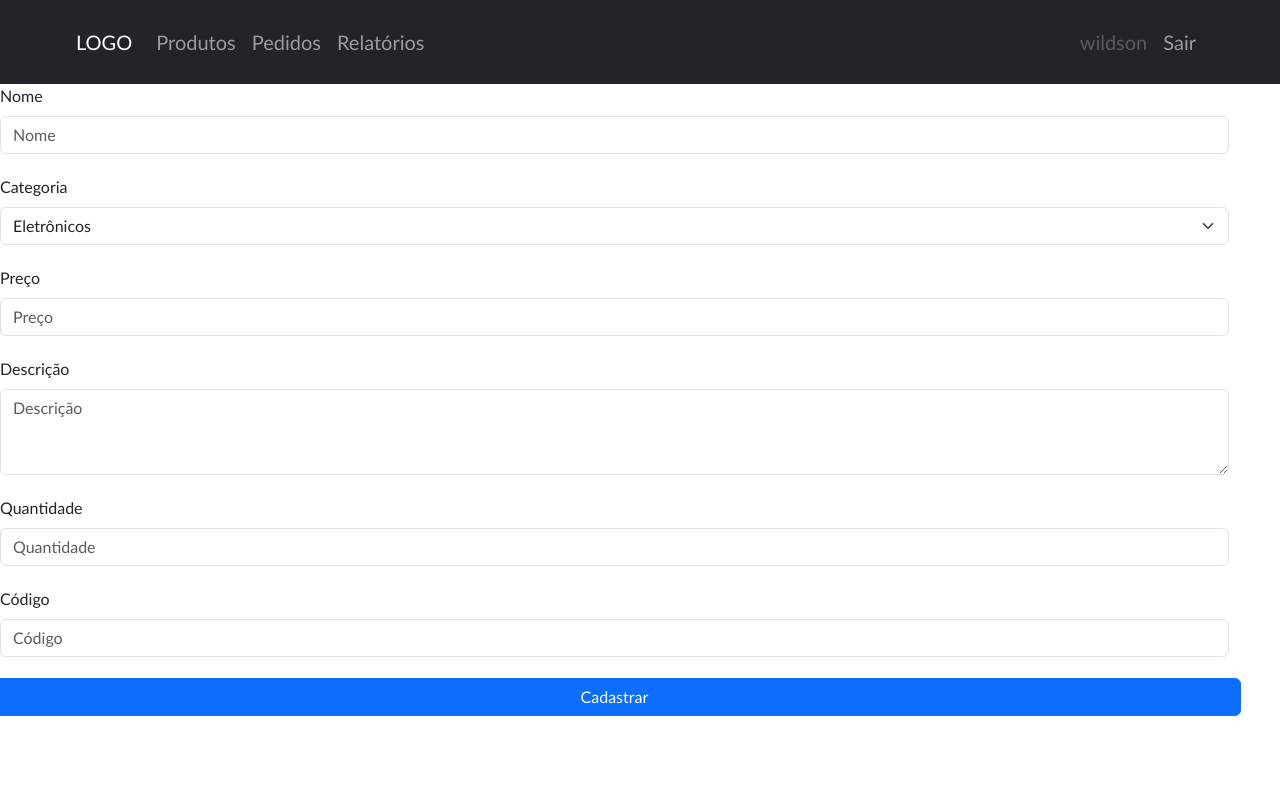
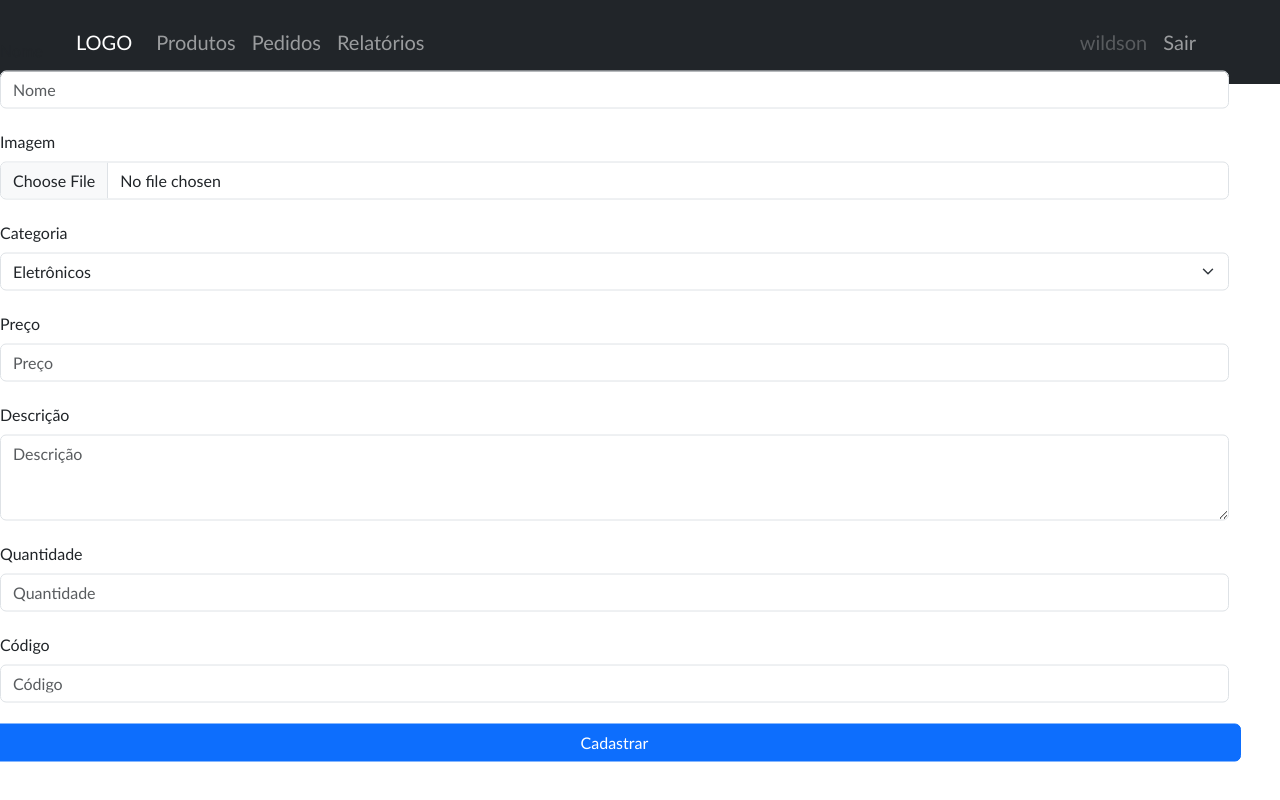
Before and after one commit to bonella/app-products-django, a Django app: page /adicionar-produto/ in a window 1280 px wide. Run offline with Django 4.2, Linux system fonts and the light colour scheme; a user stored in the database is signed in; data comes from the database, SQL or seed files in the repository; both versions use the stored data as it was after the commit.

Commit message:
update - insert image product

```diff
--- a/conf/urls.py
+++ b/conf/urls.py
@@ -16,9 +16,11 @@ Including another URLconf
 """
 from django.contrib import admin
 from django.urls import path, include
+from django.conf import settings
+from django.conf.urls.static import static
 
 urlpatterns = [
     path('admin/', admin.site.urls),
     path('', include('estoqueADS.urls')),
     path('accounts/', include('accounts.urls')),
-]
+] + static(settings.MEDIA_URL, document_root=settings.MEDIA_ROOT)
--- a/estoqueADS/models.py
+++ b/estoqueADS/models.py
@@ -10,6 +10,7 @@ class Categoria(models.Model):
 class Produtos(models.Model):
     criador = models.ForeignKey(User, on_delete=models.CASCADE)
     nome = models.CharField(max_length=255)
+    imagem = models.ImageField(blank=True)
     categoria = models.ForeignKey(Categoria, on_delete=models.CASCADE, blank=True)
     preco = models.DecimalField(decimal_places=2, max_digits=9)
     descricao = models.TextField()
@@ -20,3 +21,7 @@ class Produtos(models.Model):
 
     def __str__(self):
         return self.nome
+
+    class Meta:
+        verbose_name = "Produto"
+        verbose_name_plural = "Produtos"
--- a/estoqueADS/templates/pages/adicionar_produto.html
+++ b/estoqueADS/templates/pages/adicionar_produto.html
@@ -52,6 +52,10 @@
                 <input type="text" class="form-control" id="nome" name="nome" placeholder="Nome">
             </div>
             <div class="mb-3">
+                <label for="image" class="form-label">Imagem</label>
+                <input type="file" class="form-control" id="image" name="image" placeholder="Imagem">
+            </div>
+            <div class="mb-3">
                 <label for="categoria" class="form-label">Categoria</label>
                 <select class="form-select" id="categoria" name="categoria">
                     {% for categoria in categorias %}
--- a/estoqueADS/templates/pages/index.html
+++ b/estoqueADS/templates/pages/index.html
@@ -40,6 +40,10 @@
                         </li>
                     </ul>
                 </div>
+                <!-- <form class="form-inline my-2 my-lg-0">
+                    <input class="form-control mr-sm-2" type="search" placeholder="Search" aria-label="Search">
+                    <button class="btn btn-outline-success my-2 my-sm-0" type="submit">Search</button>
+                  </form> -->
             </div>
         </nav>
 
--- a/estoqueADS/templates/pages/produto.html
+++ b/estoqueADS/templates/pages/produto.html
@@ -53,6 +53,11 @@
                     <div class="card border shadow">
                         <div class="card-body">
                             <h1>Produto: {{ detalhe.nome }}</h1>
+                            {% if detalhe.imagem %}
+                            <div class="card" style="width: 30rem;">
+                                <img class="card-img-top" src="{{detalhe.imagem.url}}" alt="Card image cap">
+                            </div>
+                            {% endif %}
                             <h2>{{ detalhe.categoria }}</h2>
                             <h2>{{ detalhe.quantidade }}</h2>
                             <h2>{{ detalhe.codigo }}</h2>
--- a/estoqueADS/views.py
+++ b/estoqueADS/views.py
@@ -14,22 +14,22 @@ def adicionar_produto(request):
 
     if request.method == "POST":
         nome = request.POST['nome']
+        imagem = request.FILES.get('image')
         preco = request.POST['preco']
         descricao = request.POST['descricao']
         quantidade = request.POST['quantidade']
         categoria = request.POST['categoria']
         codigo = request.POST['codigo']
         em_estoque = False
-        print(type(preco))
-        print(type(quantidade))
-        print(type(codigo))
-        print(type(em_estoque))
+        print(type(imagem))
+        print(imagem)
         if int(quantidade) > 0:
             em_estoque = True
         data_criacao = datetime.now()
         Produtos.objects.create(
             criador_id=request.user.id,
             nome=nome,
+            imagem=imagem,
             categoria_id=categoria,
             preco=preco,
             descricao=descricao,
```
Also changed, not shown: conf/settings.py (+5 -2 lines), db.sqlite3.
